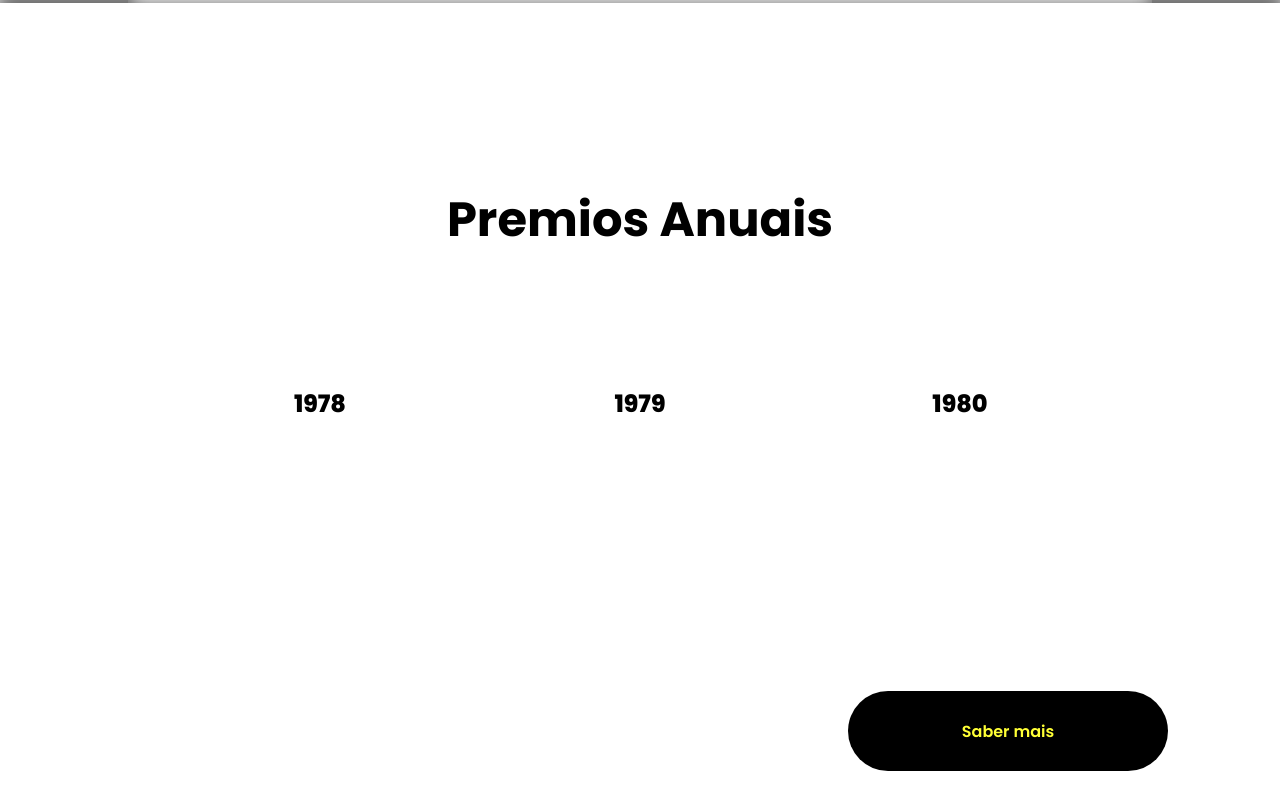
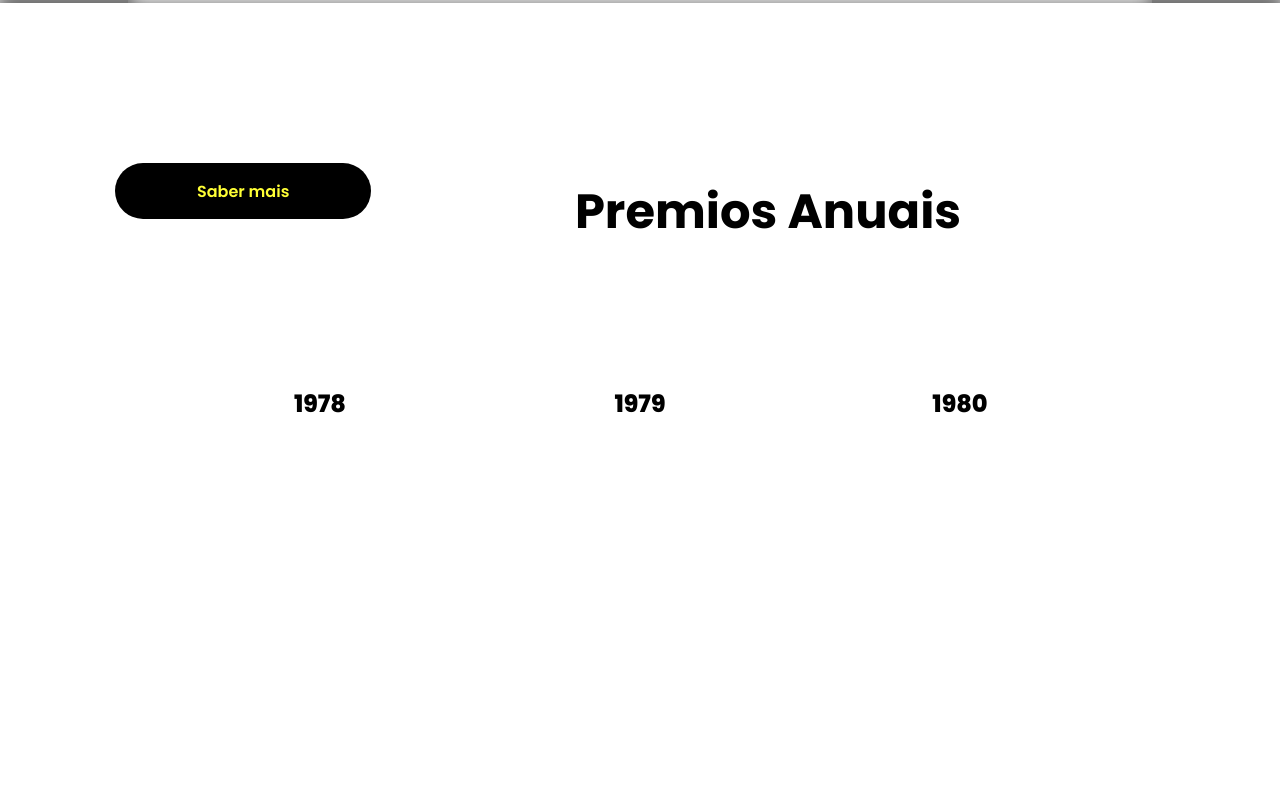
Before and after one commit to victtorH/projeto-curso, a plain HTML site: page sobre.html in a window 1280 px wide. Shown: the part 1597-2400 px from the top of the page. Drawn offline with Linux system fonts and the light colour scheme.

Commit message:
cont-proj

```diff
--- a/sobre.css
+++ b/sobre.css
@@ -576,17 +576,25 @@ transition: all 0.5s ease;
     .conteiner{
         animation-name:conteiner ;
         animation-duration: 5s;
+
     }
     span{
         animation-delay: 5s;
         animation-name: click;
         animation-duration: 20s;
     }
+    .btn-pro{
+
+        animation-name: conteiner2;
+        animation-duration: 3s;
+    }
+
 }
 .descorrre h2{
     font-size: 3em;
     position: relative;
-    top: -15%;
+    left:10%;
+    top: -16%;
 }
 .conteiner{
     position: relative;
@@ -608,6 +616,26 @@ text-align: center;
 
     100%{
         left: 0;
+    }
+}
+@keyframes conteiner2 {
+    0%{
+        top: -100%;
+        opacity: 0;
+
+    }
+    50%{
+        top: -100%;
+        opacity: 0;
+
+    }
+    70%{
+        top: 30%;
+        opacity: 1;
+    }
+
+    100%{
+        top: 20%;
     }
 }
 details{
@@ -705,20 +733,21 @@ details[open] h3{
 }
 .btn-pro{
     font-weight: 600;
-   right: 7em;
-   top: 43em;
+   left: 9%;
+   top: 20%;
    position: absolute;
    z-index: 1;
    display:flex;
    justify-content: center;
    align-items: center;
    border-radius:5em;
-height: 10%;
-   width: 25%;
+height: 7%;
+   width: 20%;
    color: rgb(255, 255, 53);
    background-color: black;
    transition: all 0.3s ease-in-out;
    padding: 1em;
+
 
 }
 .btn-pro:hover{
--- a/sobre.html
+++ b/sobre.html
@@ -92,8 +92,8 @@
 </details>
 
         </div>
-        <a href="sobre.html"class="btn-pro">
-            <p >Saber mais  </p>
+        <a href="portifolio.html"class="btn-pro">
+            <p >Saber mais </p>
     </a>
      </section>
      <section class="final">
```
